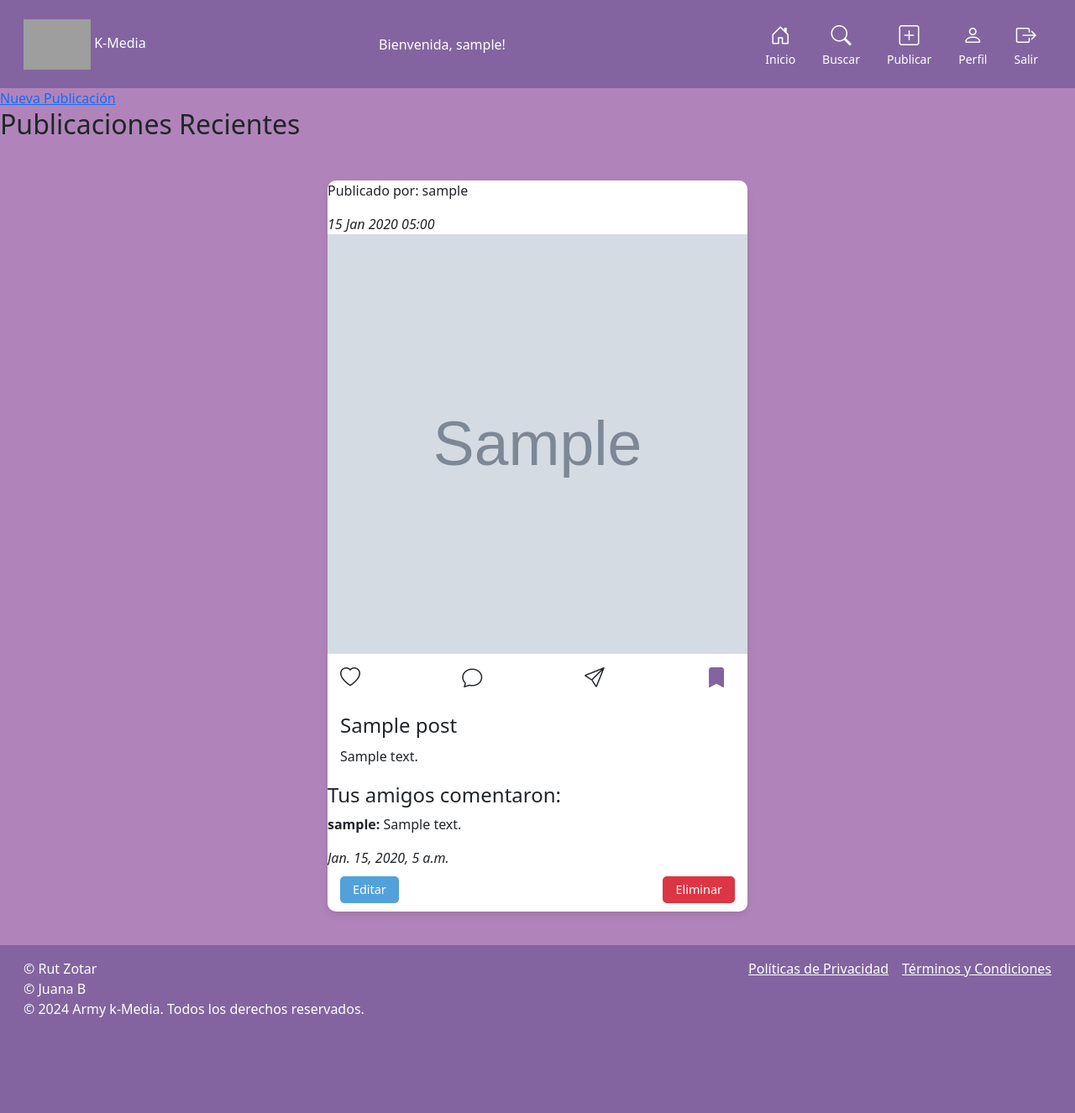
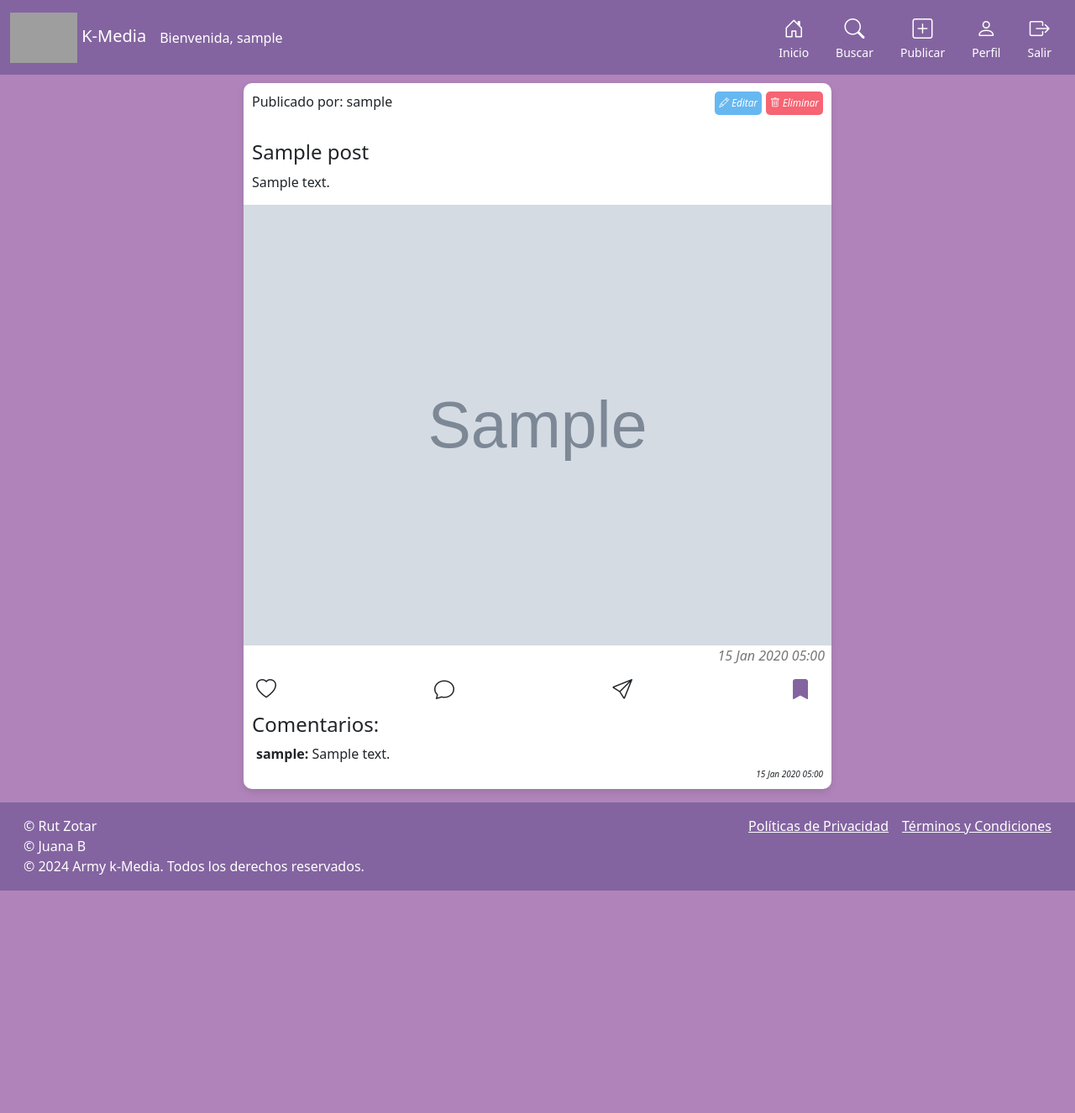
Before and after one commit to JuanitaBP/RedSocialFinalG1-CTC, a Django app: page /home/ in a window 1280 px wide. Shown: the whole page at 84% size. After the commit the page ends 1061 px from the top, so only its background shows below. Run offline with Django 5.2, Linux system fonts and the light colour scheme; a user stored in the database is signed in; tables that the repository leaves empty hold one stand-in row (values such as "Sample post"); grey boxes marked "Sample" are stand-in pictures; some libraries are stand-ins or nearby versions; grey boxes are pictures that could not be loaded.

Commit message:
cambios en los estilos, funcionalidades, corrigiendo errores

```diff
--- a/AppRS/forms.py
+++ b/AppRS/forms.py
@@ -42,7 +42,7 @@ class ComentarioForm(forms.ModelForm):
         widgets = {
             'contenido': forms.Textarea(attrs={
                 'placeholder': 'Escribe tu comentario aquí...',
-                'rows': 2,  # Define el número de filas (altura)
+                'rows': 1,  # Define el número de filas (altura)
                 'cols': 45,  # Define el número de columnas (ancho)
                 'style': 'resize: none;'
             }),
--- a/AppRS/static/estiloPost.css
+++ b/AppRS/static/estiloPost.css
@@ -12,25 +12,36 @@
     border-radius: 10px;
     box-shadow: 0 4px 8px rgba(0, 0, 0, 0.1);
     overflow: hidden;
-    width: 500px;                /* Ancho máximo de la tarjeta, similar al estilo de Instagram */
-    margin: 20px auto;           /* Márgenes automáticos para centrar la tarjeta */
+
+
+    max-width: 700px;               /* Ancho máximo de la tarjeta, similar al estilo de Instagram */
+    /* width: 700px; */
+    margin: 10px auto;           /* Márgenes automáticos para centrar la tarjeta */
     transition: transform 0.2s;
 }
 
 .post-card:hover {
-    transform: scale(1.05);      /* Efecto hover */
+    transform: scale(1.02);      /* Efecto hover */
 }
-
+.post-header{
+    display: flex;
+    justify-content: space-between;
+    margin: 0px;
+}
+.post-header p{
+ padding-top: 10px;
+ padding-left: 10px;
+}
 /* Imagen dentro de la tarjeta */
 .post-image {
     width: 100%;                 /* Imagen ocupa todo el ancho de la tarjeta */
-    height: 500px;               /* Limitar la altura máxima de la imagen */
+    max-height: 800px;               /* Limitar la altura máxima de la imagen */
     object-fit: cover;           /* Ajuste de la imagen sin perder la proporción */
 }
 
 /* Contenido del post */
 .post-content {
-    padding: 15px;
+    padding: 10px;
 }
 
 .post-content h2 {
@@ -48,6 +59,13 @@
     font-size: 0.9em;
 }
 
+.card-publi {
+    color: #777;
+}
+.text-end {
+    text-align: right; /* Alinea el texto a la derecha */
+    padding-right: 8px;
+  }
 /* Estilo para los iconos del post */
 .post-actions {
     display: flex;
@@ -69,12 +87,15 @@
 /* Contenedor para los botones de editar y eliminar */
 .post-actions-buttons {
     display: flex;
-    justify-content: space-between; /* Colocar los botones en extremos opuestos */
-    padding: 10px 15px;
+    justify-content: right; /* Colocar los botones en extremos opuestos */
+    gap: 5px; /* Espacio entre los botones */
+    padding: 10px 10px;
+    font-size: 13px;
 }
 
 .post-actions-buttons .btn {
-    padding: 5px 15px; /* Tamaño de los botones */
+    padding: 5px 5px; /* Tamaño de los botones */
+    margin-bottom: 10px;
     font-size: 0.9em; /* Un tamaño de texto ligeramente más pequeño */
     border-radius: 5px; /* Bordes redondeados */
     transition: background-color 0.3s ease; /* Transición suave para el color */
@@ -82,7 +103,7 @@
 
 /* Estilo para el botón de editar */
 .post-actions-buttons .btn-warning {
-    background-color: #52a1da;
+    background-color: #67b8f1;
     border: none;
     color: white;
 }
@@ -93,11 +114,50 @@
 
 /* Estilo para el botón de eliminar */
 .post-actions-buttons .btn-danger {
-    background-color: #dc3545;
+    background-color: #f76473;
     border: none;
     color: white;
 }
 
 .post-actions-buttons .btn-danger:hover {
-    background-color: #c82333; /* Color más oscuro al pasar el ratón */
+    background-color: #FE979C; /* Color más oscuro al pasar el ratón */
 }
+
+.div-crearPubli{
+    display: flex;
+    justify-content: center;
+    align-items: center;
+    flex-direction: column;
+    border-radius: 10px;
+    box-shadow: 0 4px 8px rgba(0, 0, 0,5, 0.5);
+}
+
+#imagePreview{
+    max-width: 600px;
+}
+
+.botonPubli{
+    text-align: center;
+    padding: 10px;
+    margin: 0px;
+}
+
+.div-editarPubli{
+    display: flex;
+    justify-content: center;
+    align-items: center;
+    flex-direction: column;
+    border-radius: 10px;
+    box-shadow: 0 4px 8px rgba(0, 0, 0,5, 0.5);
+}
+
+#imagenEdit {
+    max-width: 200px;
+}
+
+
+.btn-warning {
+    background-color: #67b8f1;
+    border: none;
+    color: white;
+}
--- a/AppRS/static/styles.css
+++ b/AppRS/static/styles.css
@@ -1,5 +1,6 @@
-body{
+html,body{
   background-color: #B084BA;
+  height: 100%;
 }
 .fondo2{
   background-color: #B084BA;
@@ -20,13 +21,15 @@ background-color: #AAB6DE;
 
 .ColorEncabezado{
   background-color: #8364A0;
-
 }
 
 .ColorFooter{
+
   background-color: #8364A0;
-  height: 200px;
+  height: 105px;
 }
+
+
 
 /* ------------vistas del navegador cuando ya inicias sesion --------*/
 
@@ -46,6 +49,8 @@ nav .estiloIcon hover {
 
 }
 
+
+
 /*----------------para el perfil--------------------*/
 /* Contenedor principal del perfil */
 .profile-container {
@@ -59,8 +64,11 @@ nav .estiloIcon hover {
 /* Sección superior del perfil */
 .profile-header {
   display: flex;
+  justify-content: center;
   align-items: center;
-  margin-bottom: 30px;
+  margin-bottom: 20px;
+  padding-left: 20px;
+  padding-top: 20px;
 }
 
 /* Botón de editar perfil */
@@ -166,6 +174,12 @@ nav .estiloIcon hover {
   display: grid;
   grid-template-columns: repeat(3, 1fr);
   gap: 10px;
+  padding:10px;
+
+}
+.post-item{
+  padding-bottom: 20px;
+  background-color: #c9aae6;
 }
 
 .post-item img {
@@ -177,7 +191,7 @@ nav .estiloIcon hover {
 }
 
 .post-item img:hover {
-  transform: scale(1.05);
+  transform: scale(1.01);
 }
 
 
@@ -305,3 +319,43 @@ form a.btn-secondary:hover {
   padding: 5px;
   border-radius: 5px;
 }
+
+.HomeTitulo{
+  padding-top: 20px;
+  padding-left: 20px;
+}
+
+
+.comentario{
+  padding-left: 10px;
+  padding-bottom: 10px;
+  padding-right: 10px;
+}
+.comentario p{
+  margin: 5px;
+}
+.comentario em{
+  font-size: 10px;
+  display: flex;
+    justify-content: right; /* Colocar los botones en extremos opuestos */
+    gap: 10px;
+}
+
+
+.formComentario {
+  align-items: center;
+}
+
+
+.formComentario div {
+  flex-grow: 1;
+  margin-right: 10px; /* Espacio entre textarea y botón */
+}
+/* .formComentario{
+  display: flex;
+    justify-content: center;
+    flex-direction: column;
+} */
+/* .btnComent{
+  background-color: #8364A0;
+} */
--- a/AppRS/templates/elimiPubli.html
+++ b/AppRS/templates/elimiPubli.html
@@ -8,11 +8,13 @@
         <div>
             <h2><strong>{{ post.titulo }}</strong>
             </h2>
+            {% if post.imagen %}
         <img
           src="{{ post.imagen.url }}"
           alt="Imagen actual"
           style="max-width: 400px; max-height: 300px"
         />
+        {% endif %}
         <p>{{post.descripcion}}</p>
         <em>{{post.created}}</em>
         </div>
--- a/AppRS/templates/encabezado.html
+++ b/AppRS/templates/encabezado.html
@@ -1,18 +1,7 @@
-{% load static %}
-<head>
-  <!-- Bootstrap Icons -->
-  <link
-    href="https://cdn.jsdelivr.net/npm/bootstrap-icons/font/bootstrap-icons.css"
-    rel="stylesheet"
-  />
-</head>
-
 <!-- encabezado.html -->
-<header class="ColorEncabezado text-white p-3">
-  <div
-    class="container-fluid d-flex justify-content-between align-items-center"
-  >
-    <!-- Logotipo o nombre del sitio -->
+<header class="ColorEncabezado text-white">
+  <nav class="navbar navbar-expand-lg navbar-light">
+    <div class="container-fluid">
       <a href="{% url 'index' %}" class="navbar-brand text-white">
         <img
           src="https://firebasestorage.googleapis.com/v0/b/pruebag-d346f.appspot.com/o/logo.png?alt=media&token=8e5c1566-8365-4ef3-a4c7-8cc2f6f0f77b"
@@ -21,15 +10,26 @@
         />
         K-Media
       </a>
+      <!-- Bienvenida y navegación -->
+      {% if user.is_authenticated %}
+      <div class="me-auto d-flex align-items-center">
+        <span class="me-3">Bienvenida, {{ user.username }}</span>
+      </div>
+      <!-- BOTÓN  MENÚ RESPONSIVO -->
+      <button
+        class="navbar-toggler"
+        type="button"
+        data-bs-toggle="collapse"
+        data-bs-target="#navbarNav"
+        aria-controls="navbarNav"
+        aria-expanded="false"
+        aria-label="Toggle navigation"
+      >
+        <span class="navbar-toggler-icon"></span>
+      </button>
 
-    <!-- Bienvenida y botón de cierre de sesión -->
-    {% if user.is_authenticated %}
-    <div class="d-flex align-items-center">
-      <span class="me-3">Bienvenida, {{ user.username }}!</span>
-    </div>
-
-    <!-- Navegación -->
-    <nav class="nav justify-content-end">
+      <div class="collapse navbar-collapse" id="navbarNav">
+        <nav class="ms-auto nav justify-content-end">
           <a href="{% url 'home' %}" class="nav-link estiloIcon text-center">
             <i class="bi bi-house-door"></i><br />Inicio
           </a>
@@ -54,4 +54,6 @@
         </nav>
         {% endif %}
       </div>
+    </div>
+  </nav>
 </header>
--- a/AppRS/templates/footer.html
+++ b/AppRS/templates/footer.html
@@ -1,6 +1,5 @@
-{% load static %}
 <!-- footer.html -->
-<footer class="ColorFooter text-white p-3 mt-auto">
+<footer id="" class="ColorFooter text-white p-3">
   <div class="container-fluid d-flex justify-content-between">
     <p>
       &copy; Rut Zotar <br />&copy; Juana B <br />
--- a/AppRS/templates/home.html
+++ b/AppRS/templates/home.html
@@ -1,119 +1,96 @@
 {% extends "index.html" %}
 
 <head>
-  <!-- Agregar Bootstrap CSS -->
-  <link
-    rel="stylesheet"
-    href="https://maxcdn.bootstrapcdn.com/bootstrap/4.5.2/css/bootstrap.min.css"
-  />
-
-  <!-- Bootstrap Icons -->
-  <link
-    href="https://cdn.jsdelivr.net/npm/bootstrap-icons/font/bootstrap-icons.css"
-    rel="stylesheet"
-  />
-
   {% block "titulo" %}
   <title>Inicio</title>
   {% endblock "titulo" %}
 </head>
 
 {% block "content" %}
-<a href="/publicacion/crear/">Nueva Publicación</a>
+<!-- <a href="/publicacion/crear/">Nueva Publicación</a> -->
+<div class="container"></div>
+  <!-- <h4 class="HomeTitulo">Publicaciones Recientes</h4> -->
+  <div class="d-flex flex-column align-items-center" style="max-width: 700px; margin: auto;">
+    {% for post in posts %}
+    <div class="post-card mb-3" style="width: 100%; max-width: 700px;"> <!-- Ancho máximo de la tarjeta -->
+      <!-- Botones de editar y eliminar (solo para el propietario de la publicación) -->
 
-<h2>Publicaciones Recientes</h2>
-
-<div class="posts-grid">
-  {% for post in posts %}
-
-  <div class="post-card">
       <div class="post-header">
         <p>Publicado por: {{ post.user.username }}</p>
-      <em>{{ post.created|date:"d M Y H:i" }}</em>
+        {% if post.user == request.user %}
+    <div class="post-actions-buttons">
+      <a href="{% url 'editarPublicacion' post.id %}" class="btn btn-warning"
+        ><i class="bi bi-pencil"> Editar</i></a
+      >
+      <a href="{% url 'eliminarPublicacion' post.id %}" class="btn btn-danger"
+        ><i class="bi bi-trash"> Eliminar</i></a
+      >
     </div>
-
-    <!-- Imagen de la publicación -->
-    {% if post.imagen %}
-    <img
-      src="{{ post.imagen.url }}"
-      alt="Imagen de {{ post.titulo }}"
-      class="post-image"
-    />
-    {% endif %}
-
-    <!-- Sección de acciones (Me gusta, Comentar, Guardar) -->
-    <div class="post-actions">
-      <i id="like-icon-{{ post.id }}" class="bi bi-heart"></i>
-      <!-- Me gusta -->
-      <i class="bi bi-chat" onclick="toggleCommentForm('{{ post.id }}')"></i>
-      <!-- Comentar -->
-      <i class="bi bi-send"></i>
-      <!-- Enviar -->
-
-      <!-- Verificar si la publicación ya está guardada y mostrar el ícono adecuado -->
-      {% if post in request.user.perfilusuario.posts_guardados.all %}
-      <!-- Si la publicación está guardada, mostrar el ícono lleno -->
-      <i
-        id="save-icon-{{ post.id }}"
-        class="bi bi-bookmark-fill"
-        style="color: #8364a0"
-      ></i>
-      {% else %}
-      <!-- Si la publicación no está guardada, mostrar el ícono vacío -->
-      <i id="save-icon-{{ post.id }}" class="bi bi-bookmark"></i>
     {% endif %}
       </div>
-
-    <!-- Resto del contenido de la publicación -->
       <div class="post-content">
         <h2>{{ post.titulo }}</h2>
         <p>{{ post.descripcion }}</p>
       </div>
+      {% if post.imagen %}
+      <img src="{{ post.imagen.url }}" alt="Imagen de {{ post.titulo }}" class="post-image" />
+      {% endif %}
+      <div class="post-footer text-end">
+        <em class="card-publi">{{ post.created|date:"d M Y H:i" }}</em>
+      </div>
 
+      <div class="post-actions">
+        <i id="like-icon-{{ post.id }}" class="bi bi-heart"></i>
+        <i class="bi bi-chat" onclick="toggleCommentForm('{{ post.id }}')"></i>
+        <i class="bi bi-send"></i>
+        {% if post in request.user.perfilusuario.posts_guardados.all %}
+        <i id="save-icon-{{ post.id }}" class="bi bi-bookmark-fill" style="color: #8364a0"></i>
+        {% else %}
+        <i id="save-icon-{{ post.id }}" class="bi bi-bookmark"></i>
+        {% endif %}
+      </div>
+      <!-- Comentarios y formularios aquí -->
        <!-- COMENTARIOS -->
-    <div>
-      <h4>Tus amigos comentaron:</h4>
+    <div class="comentario">
+      <h4>Comentarios:</h4>
       {% for comentario in post.comentarios.all %}
       <p>
         <strong>{{ comentario.usuario.username }}:</strong>
         {{ comentario.contenido }}
       </p>
-      <em>{{comentario.fecha_coment}}</em>
+      <em>{{comentario.fecha_coment|date:"d M Y H:i"}}</em>
       {% empty %}
       <p>No hay comentarios aún.</p>
       {% endfor %}
 
-      <form id="comment-form-{{ post.id }}" method="POST" style="display: none">
+      <form
+        class="formComentario"
+        id="comment-form-{{ post.id }}"
+        method="POST"
+        style="display: none; "
+      >
         {% csrf_token %}
         <input type="hidden" name="post_id" value="{{ post.id }}" />
         {{ comentario_form.as_p }}
-        <button type="submit">Comentar</button>
+        <button class="btnComent" type="submit">Comentar</button>
       </form>
     </div>
 
-    <!-- Botones de editar y eliminar (solo para el propietario de la publicación) -->
-    {% if post.user == request.user %}
-    <div class="post-actions-buttons">
-      <a href="{% url 'editarPublicacion' post.id %}" class="btn btn-warning"
-        >Editar</a
-      >
-      <a href="{% url 'eliminarPublicacion' post.id %}" class="btn btn-danger"
-        >Eliminar</a
-      >
-    </div>
-    {% endif %}
     </div>
     {% endfor %}
   </div>
+</div>
+
+
 
 <!-- OCUTAR Y MOSTRAR FORMULARIO COMENTARIO -->
 <script>
   function toggleCommentForm(postId) {
-    const form = document.getElementById(`comment-form-${postId}`);
-    if (form.style.display === "none" || form.style.display === "") {
-      form.style.display = "block"; // Mostrar el formulario
+    const formCom = document.getElementById(`comment-form-${postId}`);
+    if (formCom.style.display === "none" || formCom.style.display === "") {
+      formCom.style.display = "flex"; // Mostrar el formulario
     } else {
-      form.style.display = "none"; // Ocultar el formulario
+      formCom.style.display = "none"; // Ocultar el formulario
     }
   }
 </script>
@@ -122,7 +99,7 @@
   document.querySelectorAll("[id^=save-icon]").forEach((icon) => {
     icon.addEventListener("click", () => {
       let postId = icon.id.split("-")[2]; // Obtener el ID del post desde el ID del ícono
-
+      console.log(postId);
       fetch("{% url 'toggle_guardar_publicacion' %}", {
         method: "POST",
         headers: {
--- a/AppRS/templates/index.html
+++ b/AppRS/templates/index.html
@@ -1,4 +1,3 @@
-
 {% load static %}
 <!DOCTYPE html>
 <html lang="en">
@@ -11,42 +10,68 @@
       integrity="sha384-QWTKZyjpPEjISv5WaRU9OFeRpok6YctnYmDr5pNlyT2bRjXh0JMhjY6hW+ALEwIH"
       crossorigin="anonymous"
     />
+    <!-- Bootstrap Icons -->
+    <link
+      href="https://cdn.jsdelivr.net/npm/bootstrap-icons/font/bootstrap-icons.css"
+      rel="stylesheet"
+    />
+
     <link rel="stylesheet" href="{% static 'styles.css' %}" />
-    <link rel="stylesheet" href="{% static 'formulario.css' %}"/><!-- Diseño para el crear cuenta -->
-    <link rel="stylesheet" href="{% static 'estiloPost.css' %}" /><!-- Diseño para los post -->
-
+    <link rel="stylesheet" href="{% static 'formulario.css' %}" />
+    <!-- Diseño para el crear cuenta -->
+    <link rel="stylesheet" href="{% static 'estiloPost.css' %}" />
+    <!-- Diseño para los post -->
+    <link
+      rel="icon"
+      href="{% static 'iconoRedSocial.webp' %}"
+      type="image/x-icon"
+    />
+    <!-- Cambia la ruta al favicon -->
     {% block "titulo" %}
     <title>Army</title>
     {% endblock "titulo" %}
-
   </head>
 
   <body>
     <header>
-      {% include 'encabezado.html' %}  <!-- Este es el archivo de encabezado -->
+      {% include 'encabezado.html' %}
+      <!-- Este es el archivo de encabezado -->
     </header>
 
     {% block "content" %}
     <div class="container-fluid">
-      <div class="row vh-100 fondo2" >
-
+      <div class="row vh-100 fondo2">
         <!-- Columna izquierda para el texto -->
-        <div class="col-md-6 d-flex flex-column justify-content-center align-items-start text-white fondo2 p-5">
+        <div
+          class="col-md-6 d-flex flex-column justify-content-center align-items-start text-white fondo2 p-5"
+        >
           <h1 class="mb-4">Comparte tus intereses con tus amigos</h1>
           <h3 class="mb-4">Únete Hoy a K-Media</h3>
           <div class="d-grid gap-2">
             <button class="btn colorBoton mb-2">Registrarse con Google</button>
             <button class="btn colorBoton mb-2">Registrarse con Apple</button>
-            <hr class="text-white">
-            <a href="{% url 'crearcuenta' %}" class="btn btn-primary BotonCrearCuenta">Crear cuenta</a>
-
+            <hr class="text-white" />
+            <a
+              href="{% url 'crearcuenta' %}"
+              class="btn btn-primary BotonCrearCuenta"
+              >Crear cuenta</a
+            >
           </div>
-          <p class="mt-4">¿Ya tienes una cuenta? <a href="{% url 'iniciosesion' %}" class="text-white HoverTxt">Iniciar sesión</a></p>
+          <p class="mt-4">
+            ¿Ya tienes una cuenta?
+            <a href="{% url 'iniciosesion' %}" class="text-white HoverTxt"
+              >Iniciar sesión</a
+            >
+          </p>
         </div>
 
         <!-- Columna derecha para la imagen -->
-        <div class="col-md-4 d-flex justify-content-center align-items-center ">
-          <img src="https://firebasestorage.googleapis.com/v0/b/pruebag-d346f.appspot.com/o/inicio.png?alt=media&token=0da80b1c-d3b0-4299-a68d-ecf99e2288a8" class="imgInicio" alt="Imagen de inicio">
+        <div class="col-md-4 d-flex justify-content-center align-items-center">
+          <img
+            src="https://firebasestorage.googleapis.com/v0/b/pruebag-d346f.appspot.com/o/inicio.png?alt=media&token=0da80b1c-d3b0-4299-a68d-ecf99e2288a8"
+            class="imgInicio"
+            alt="Imagen de inicio"
+          />
         </div>
       </div>
     </div>
@@ -54,7 +79,8 @@
     {% endblock "content" %}
 
     <footer>
-      {% include 'footer.html' %}  <!-- Este es el archivo de pie de página -->
+      {% include 'footer.html' %}
+      <!-- Este es el archivo de pie de página -->
     </footer>
 
     <!-- Bootstrap 5 Bundle con Popper.js incluido -->
--- a/AppRS/templates/inicioSesion.html
+++ b/AppRS/templates/inicioSesion.html
@@ -7,6 +7,7 @@
 
 <head>
 <link rel="stylesheet" href="{% static 'from2InicioSesion.css' %}"><!-- Diseño para Inicio de Sesion-->
+
 </head>
 
 <body>
@@ -24,6 +25,8 @@
 
         <div class="form-groupIni">
             <button class="btn form-button2">Iniciar sesión</button>
+
+    <a href="{% url 'index' %}" class="btn form-button2" style="text-decoration: none;">Cancelar</a>
         </div>
 
     </form>
--- a/AppRS/views.py
+++ b/AppRS/views.py
@@ -145,7 +145,9 @@ def perfil(request, username=None):
 
         # Obtener las publicaciones del usuario
         posts = Post.objects.filter(user=user).order_by('-created')
+
         guardados = perfil_usuario.posts_guardados.all()  # Obtener publicaciones guardadas
+        # print(f"Posts: {posts}, Guardados: {guardados}")
         # Pasar los datos del perfil y las publicaciones al contexto
         context = {
             'perfil': perfil_usuario,
@@ -254,7 +256,7 @@ def toggle_guardar_publicacion(request):
        # print(f"Post ID: {post_id}")
         post = get_object_or_404(Post, id=post_id)
         perfil = request.user.perfilusuario
-
+        print(perfil)
         if post in perfil.posts_guardados.all():
             perfil.posts_guardados.remove(post)
             saved = False
```
Also changed, not shown: AppRS/templates/Publicacion.html (+7 -7 lines), AppRS/templates/crearCuenta.html (+18 -2 lines), AppRS/templates/editarPublicacion.html (+13 -6 lines), AppRS/templates/perfil.html (+38 -26 lines), AppRS/templates/privacidad.html (+9 -9 lines), AppRS/templates/terminos.html (+10 -10 lines), AppRS/static/iconoRedSocial.webp (added). Lines whose indentation alone changed are shown as unchanged.
